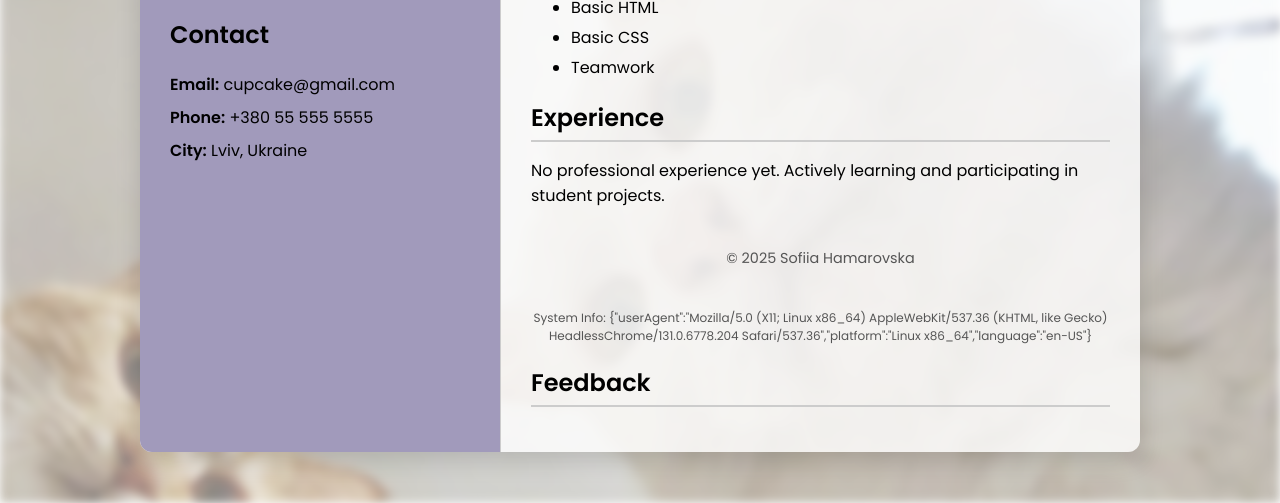
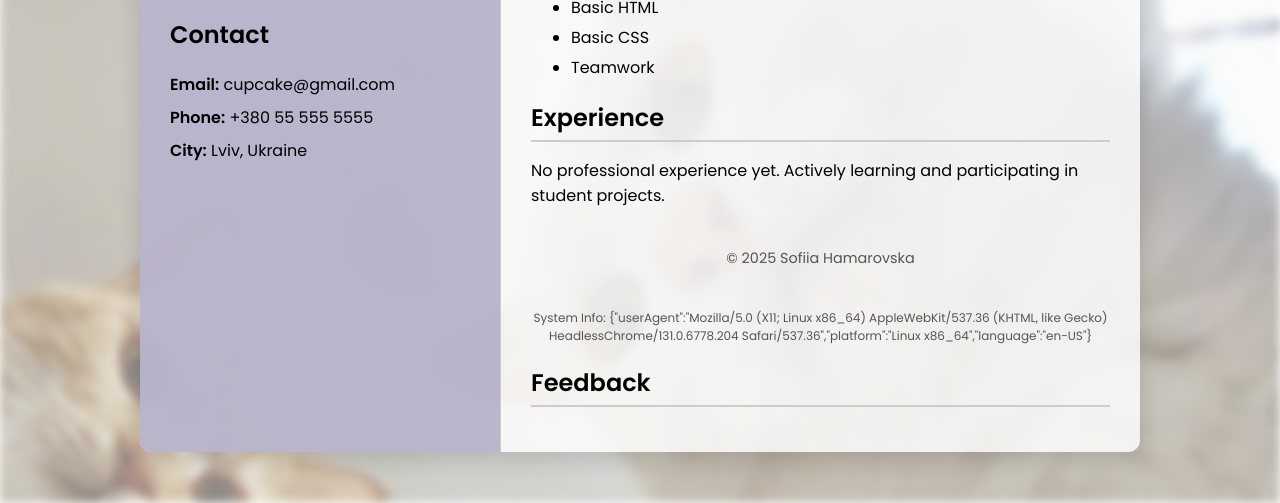
Before and after one commit to caedexul/lab5, a plain HTML site: page index.html in a window 1280 px wide. Shown: the part 297-800 px from the top of the page. Drawn offline with Linux system fonts and the light colour scheme; no server answers.

Commit message:
update style.css

```diff
--- a/style.css
+++ b/style.css
@@ -30,7 +30,7 @@ body::before {
 }
 
 .left-column {
-    background-color: #a19abb;
+    background-color: #a19abbb2;
     padding: 30px;
     width: 300px;
     border-right: 1px solid #ccc;
```
